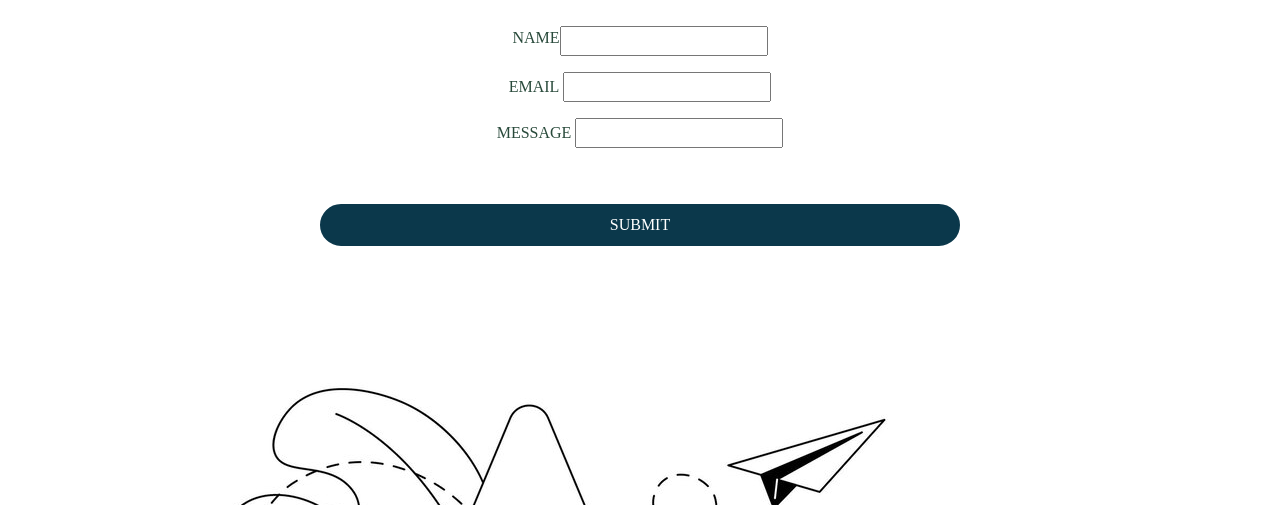
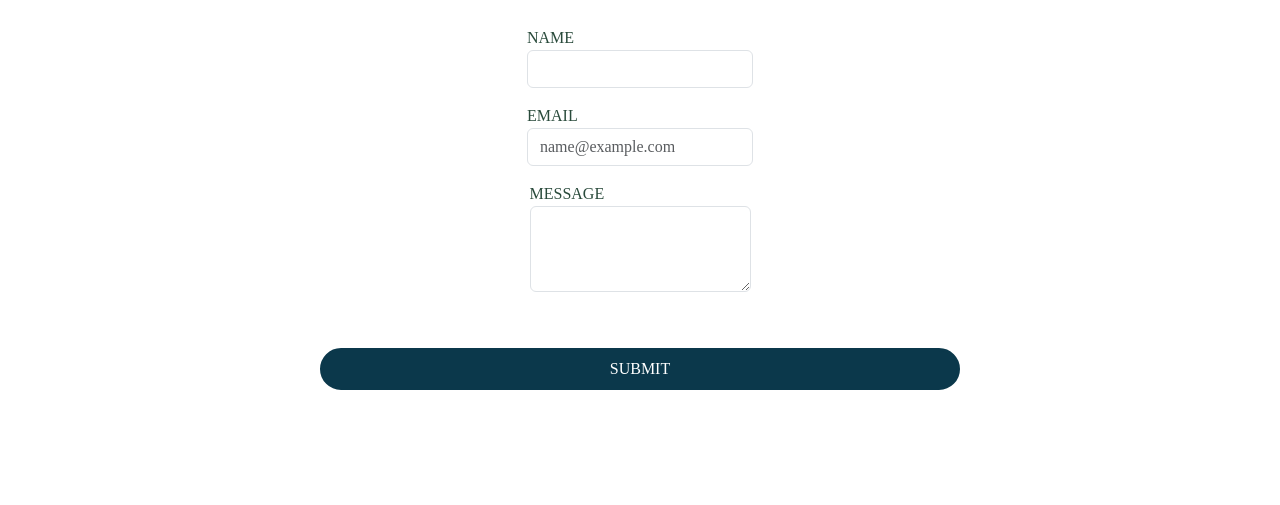
Before and after one commit to zhan0884/mtm6201_final, a plain HTML site: page html/contact.html in a window 1280 px wide. Shown: the part 595-1100 px from the top of the page. Drawn offline with nearby package versions, Linux system fonts and the light colour scheme; a web font is replaced by a local one.

Commit message:
[UPDATE]contact page02

```diff
--- a/html/contact.html
+++ b/html/contact.html
@@ -89,23 +89,19 @@
 
             <div class="p-4 d-flex flex-column mb-4 align-items-center" class="form">
 
-            <div class="m-2 d-flex justify-content-between">
-            <div>
+            <div class="m-2 d-flex flex-column">
             <label for="name">NAME</label>
-            </div>
-            <div>
-            <input type="text" >
-            </div>
+            <input class="form-control" id="exampleFormControlInput1" >
             </div>
 
-            <div class="m-2">
+            <div class="m-2 d-flex flex-column">
             <label for="email">EMAIL</label>
-            <input type="text">
+            <input class="form-control" id="exampleFormControlInput1" placeholder="name@example.com">
             </div>
 
-            <div class="m-2">
+            <div class="m-2 d-flex flex-column">
             <label for="message">MESSAGE</label>
-            <input type="text">
+            <textarea class="form-control" id="exampleFormControlTextarea1" rows="3"></textarea>
             </div>
 
         </div>
--- a/style.css
+++ b/style.css
@@ -107,6 +107,9 @@ footer img{
 .social{
   height: 30px !important;
 }
+input{
+  width: 100%;
+}
 
 footer{
                background-color: var(--primarycolor);
```
